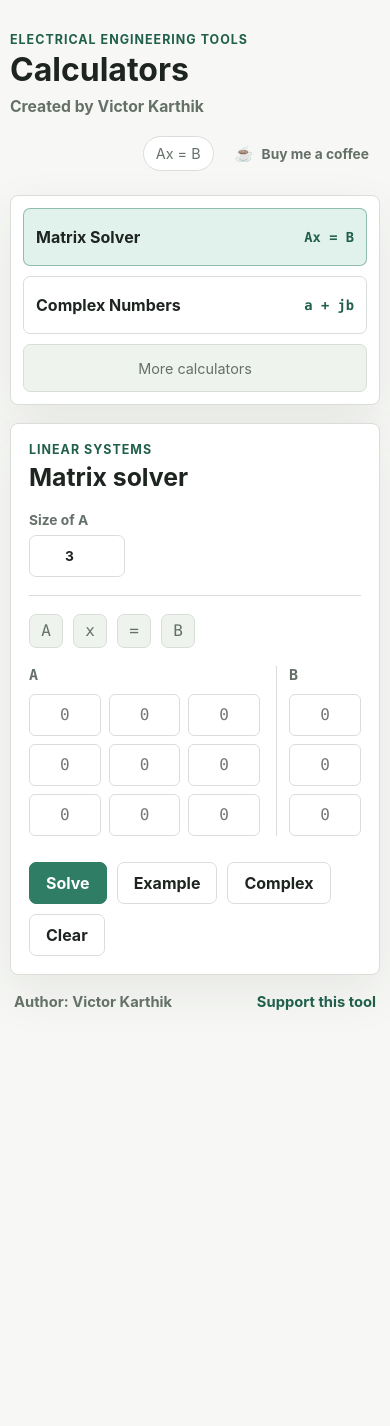
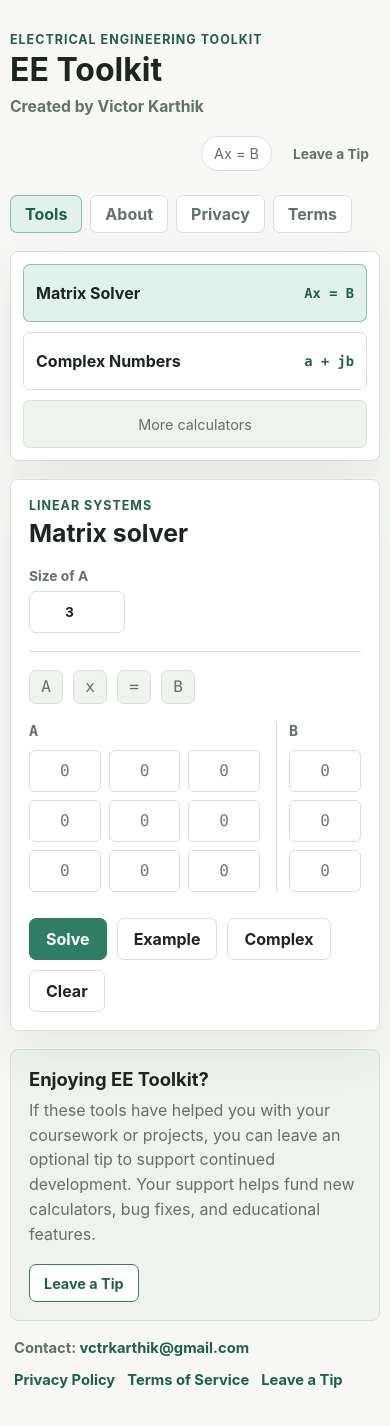
Before and after one commit to vctrkarthik86/EeTools, a React (Vite) app: page / in a window 390 px wide. Shown: the top 1426 px of the page. Before the commit the page ends 1055 px from the top, so only its background shows below. Built offline with nearby package versions, Linux system fonts and the light colour scheme.

Commit message:
tip instead of coffee. updated terms

```diff
--- a/src/App.css
+++ b/src/App.css
@@ -51,7 +51,7 @@ h1 {
   margin-left: auto;
 }
 
-.coffee-button {
+.support-button {
   display: inline-flex;
   align-items: center;
   justify-content: center;
@@ -68,21 +68,55 @@ h1 {
   white-space: nowrap;
 }
 
-.coffee-button:hover {
+.tip-button {
+  display: inline-flex;
+  align-items: center;
+  justify-content: center;
+  min-height: 38px;
+  border: 1px solid var(--accent);
+  border-radius: 7px;
+  padding: 0 14px;
+  color: var(--accent-strong);
+  background: var(--surface);
+  font-size: 0.9rem;
+  font-weight: 700;
+  text-decoration: none;
+  white-space: nowrap;
+}
+
+.tip-button:hover {
+  background: var(--accent-soft);
+}
+
+.support-button:hover {
   border-color: var(--border);
   color: var(--accent-strong);
   background: var(--surface-muted);
 }
 
-.coffee-button:focus-visible {
+.support-button:focus-visible {
   outline: 3px solid rgba(47, 125, 100, 0.2);
   outline-offset: 2px;
 }
 
-.coffee-symbol {
-  font-size: 0.95rem;
-  line-height: 1;
-  opacity: 0.8;
+.page-nav {
+  display: flex;
+  flex-wrap: wrap;
+  gap: 8px;
+  margin: 0 0 18px;
+}
+
+.page-nav button {
+  min-height: 38px;
+  padding: 0 14px;
+  color: var(--text-muted);
+  font-weight: 700;
+}
+
+.page-nav button.is-active {
+  border-color: rgba(47, 125, 100, 0.45);
+  color: var(--accent-strong);
+  background: var(--accent-soft);
 }
 
 h2 {
@@ -169,6 +203,39 @@ h3 {
 
 .tool-panel {
   padding: 24px;
+}
+.info-page {
+  max-width: 860px;
+}
+
+.info-copy {
+  display: grid;
+  gap: 14px;
+  margin-top: 16px;
+  color: var(--text-muted);
+  line-height: 1.65;
+}
+
+.info-copy p {
+  margin: 0;
+}
+
+.info-copy a,
+.app-footer a {
+  color: var(--accent-strong);
+  text-decoration: none;
+}
+
+.info-copy a:hover,
+.app-footer a:hover {
+  text-decoration: underline;
+}
+
+.info-list {
+  display: grid;
+  gap: 10px;
+  margin: 0;
+  padding-left: 20px;
 }
 
 .panel-header {
@@ -348,6 +415,31 @@ h3 {
   font-size: 1.02rem;
 }
 
+
+.support-callout {
+  display: flex;
+  align-items: center;
+  justify-content: space-between;
+  gap: 18px;
+  margin-top: 18px;
+  border: 1px solid var(--border);
+  border-radius: 8px;
+  padding: 18px;
+  background: var(--surface-muted);
+}
+
+.support-callout h2 {
+  font-size: 1.15rem;
+  line-height: 1.2;
+}
+
+.support-callout p {
+  max-width: 720px;
+  margin: 8px 0 0;
+  color: var(--text-muted);
+  line-height: 1.55;
+}
+
 .app-footer {
   display: flex;
   align-items: center;
@@ -360,12 +452,25 @@ h3 {
   font-weight: 700;
 }
 
-.app-footer a {
-  color: var(--accent-strong);
-  text-decoration: none;
+.footer-links {
+  display: flex;
+  align-items: center;
+  flex-wrap: wrap;
+  justify-content: flex-end;
+  gap: 12px;
 }
 
-.app-footer a:hover {
+.footer-links button {
+  border: 0;
+  padding: 0;
+  color: var(--accent-strong);
+  background: transparent;
+  font-size: inherit;
+  font-weight: 700;
+}
+
+.footer-links button:hover {
+  border-color: transparent;
   text-decoration: underline;
 }
 
@@ -387,6 +492,24 @@ h3 {
 
   .header-actions {
     justify-content: flex-end;
+  }
+
+  .page-nav {
+    justify-content: flex-start;
+  }
+
+  .support-callout {
+    align-items: flex-start;
+    flex-direction: column;
+  }
+
+  .app-footer {
+    align-items: flex-start;
+    flex-direction: column;
+  }
+
+  .footer-links {
+    justify-content: flex-start;
   }
 
   .tool-nav {
--- a/src/App.jsx
+++ b/src/App.jsx
@@ -4,7 +4,15 @@ import './App.css'
 
 const MIN_SIZE = 2
 const MAX_SIZE = 6
-const buyMeCoffeeUrl = 'https://buymeacoffee.com/vctrkarthik'
+const supportDeveloperUrl = 'https://buymeacoffee.com/vctrkarthik'
+const contactEmail = 'vctrkarthik@gmail.com'
+
+const pageTabs = [
+  { id: 'tools', label: 'Tools' },
+  { id: 'about', label: 'About' },
+  { id: 'privacy', label: 'Privacy' },
+  { id: 'terms', label: 'Terms' },
+]
 
 const tools = [
   {
@@ -281,6 +289,7 @@ function calculateComplexOperation(first, second, operation) {
 }
 
 function App() {
+  const [activePage, setActivePage] = useState('tools')
   const [activeTool, setActiveTool] = useState('matrix-solver')
   const [size, setSize] = useState(3)
   const [matrixA, setMatrixA] = useState(() => createMatrix(3))
@@ -295,6 +304,7 @@ function App() {
     () => tools.find((tool) => tool.id === activeTool) ?? tools[0],
     [activeTool],
   )
+  const activePageMeta = pageTabs.find((page) => page.id === activePage) ?? pageTabs[0]
 
   const parsedComplexNumbers = useMemo(
     () => ({
@@ -754,31 +764,8 @@ function App() {
     )
   }
 
-  return (
-    <main className="app-shell">
-      <header className="app-header">
-        <div>
-          <p className="eyebrow">Electrical Engineering Tools</p>
-          <h1>Calculators</h1>
-          <p className="author-credit">Created by Victor Karthik</p>
-        </div>
-        <div className="header-actions">
-          <span className="status-pill">{activeToolMeta.shortName}</span>
-          <a
-            className="coffee-button"
-            href={buyMeCoffeeUrl}
-            target="_blank"
-            rel="noreferrer"
-            aria-label="Buy me a coffee"
-          >
-            <span className="coffee-symbol" aria-hidden="true">
-              ☕
-            </span>
-            Buy me a coffee
-          </a>
-        </div>
-      </header>
-
+  function renderToolsPage() {
+    return (
       <div className="workspace">
         <aside className="tool-nav" aria-label="Tool list">
           {tools.map((tool) => (
@@ -798,12 +785,173 @@ function App() {
 
         {activeTool === 'matrix-solver' ? renderMatrixSolver() : renderComplexNumbers()}
       </div>
+    )
+  }
+
+  function renderAboutPage() {
+    return (
+      <section className="tool-panel info-page" aria-labelledby="about-title">
+        <p className="eyebrow">About</p>
+        <h2 id="about-title">About EE Toolkit</h2>
+        <div className="info-copy">
+          <p>
+            EE Toolkit is a free collection of engineering calculators and learning tools
+            designed for electrical engineering students. It helps students learn and
+            solve engineering problems more efficiently with tools such as matrix solvers
+            and complex number calculators.
+          </p>
+          <p>
+            The toolkit is continuously updated with new features based on student
+            feedback, including planned support for AC circuit analysis, filter design,
+            and other electrical engineering workflows.
+          </p>
+          <p>
+            Contact:{' '}
+            <a href={`mailto:${contactEmail}`}>{contactEmail}</a>
+          </p>
+        </div>
+      </section>
+    )
+  }
+
+  function renderPrivacyPage() {
+    return (
+      <section className="tool-panel info-page" aria-labelledby="privacy-title">
+        <p className="eyebrow">Privacy Policy</p>
+        <h2 id="privacy-title">Privacy Policy</h2>
+        <div className="info-copy">
+          <p>Last updated: July 1, 2026</p>
+          <p>
+            EE Toolkit runs in your browser and does not require an account. Calculator
+            inputs and results are processed locally in the app and are not intentionally
+            collected, stored, or sold by EE Toolkit.
+          </p>
+          <p>
+            If you contact the developer by email, your email address and message are used
+            only to respond to your request. External services linked from this site, such
+            as a developer support platform, may have their own privacy practices.
+          </p>
+          <p>
+            Privacy questions can be sent to{' '}
+            <a href={`mailto:${contactEmail}`}>{contactEmail}</a>.
+          </p>
+        </div>
+      </section>
+    )
+  }
+
+  function renderTermsPage() {
+    return (
+      <section className="tool-panel info-page" aria-labelledby="terms-title">
+        <p className="eyebrow">Terms of Service</p>
+        <h2 id="terms-title">Terms of Service</h2>
+        <div className="info-copy">
+          <p>Last updated: July 1, 2026</p>
+          <p>
+            EE Toolkit is provided as a free educational resource. You may use it for
+            learning, study, and problem-solving support.
+          </p>
+          <ul className="info-list">
+            <li>Results should be checked before use in graded, professional, or safety-critical work.</li>
+            <li>The toolkit is provided as-is, without warranties or guarantees of accuracy.</li>
+            <li>Features, calculators, and content may change as the project is updated.</li>
+          </ul>
+          <p>
+            Questions about these terms can be sent to{' '}
+            <a href={`mailto:${contactEmail}`}>{contactEmail}</a>.
+          </p>
+        </div>
+      </section>
+    )
+  }
+
+  function renderSupportCallout() {
+    return (
+      <aside className="support-callout" aria-labelledby="support-title">
+        <div>
+          <h2 id="support-title">Enjoying EE Toolkit?</h2>
+          <p>
+            If these tools have helped you with your coursework or projects, you can
+            leave an optional tip to support continued development. Your support helps
+            fund new calculators, bug fixes, and educational features.
+          </p>
+        </div>
+        <a
+          className="tip-button"
+          href={supportDeveloperUrl}
+          target="_blank"
+          rel="noreferrer"
+        >
+          Leave a Tip
+        </a>
+      </aside>
+    )
+  }
+
+  function renderCurrentPage() {
+    if (activePage === 'about') return renderAboutPage()
+    if (activePage === 'privacy') return renderPrivacyPage()
+    if (activePage === 'terms') return renderTermsPage()
+
+    return renderToolsPage()
+  }
+
+  return (
+    <main className="app-shell">
+      <header className="app-header">
+        <div>
+          <p className="eyebrow">Electrical Engineering Toolkit</p>
+          <h1>EE Toolkit</h1>
+          <p className="author-credit">Created by Victor Karthik</p>
+        </div>
+        <div className="header-actions">
+          <span className="status-pill">
+            {activePage === 'tools' ? activeToolMeta.shortName : activePageMeta.label}
+          </span>
+          <a
+            className="support-button"
+            href={supportDeveloperUrl}
+            target="_blank"
+            rel="noreferrer"
+          >
+            Leave a Tip
+          </a>
+        </div>
+      </header>
+
+      <nav className="page-nav" aria-label="Main pages">
+        {pageTabs.map((page) => (
+          <button
+            type="button"
+            key={page.id}
+            className={activePage === page.id ? 'is-active' : ''}
+            aria-current={activePage === page.id ? 'page' : undefined}
+            onClick={() => setActivePage(page.id)}
+          >
+            {page.label}
+          </button>
+        ))}
+      </nav>
+
+      {renderCurrentPage()}
+      {renderSupportCallout()}
 
       <footer className="app-footer">
-        <span>Author: Victor Karthik</span>
-        <a href={buyMeCoffeeUrl} target="_blank" rel="noreferrer">
-          Support this tool
-        </a>
+        <span>
+          Contact:{' '}
+          <a href={`mailto:${contactEmail}`}>{contactEmail}</a>
+        </span>
+        <div className="footer-links">
+          <button type="button" onClick={() => setActivePage('privacy')}>
+            Privacy Policy
+          </button>
+          <button type="button" onClick={() => setActivePage('terms')}>
+            Terms of Service
+          </button>
+          <a href={supportDeveloperUrl} target="_blank" rel="noreferrer">
+            Leave a Tip
+          </a>
+        </div>
       </footer>
     </main>
   )
```
Also changed, not shown: 1 other file (tests, documents, lock files or other folders).
